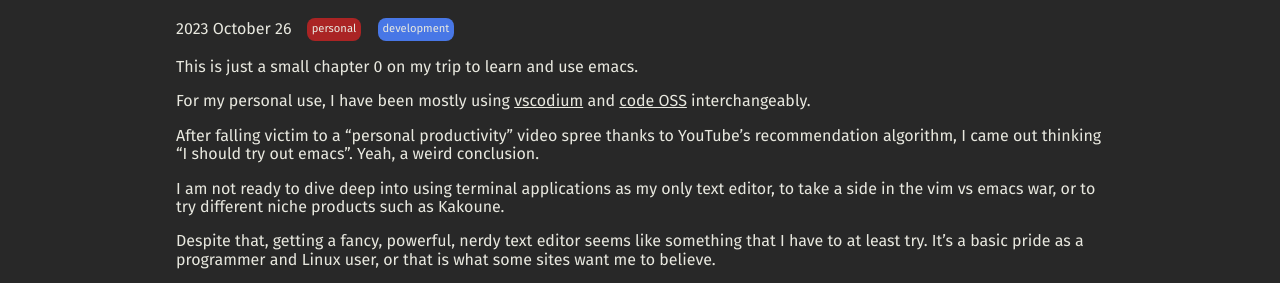
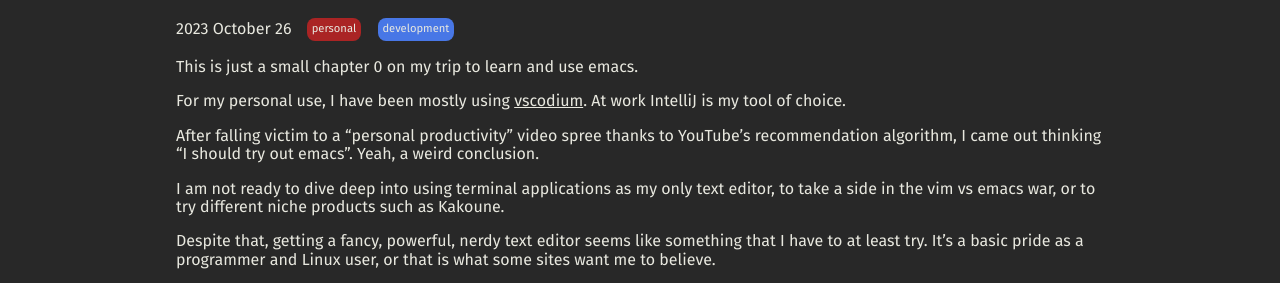
Before and after one commit to Alniarez/alniarez-web, a Jekyll site: the page built from _posts/2023-10-26-experiencing-emas.md, in a window 1280 px wide. Shown: the part 172-455 px from the top of the page. Built offline with Jekyll 4.4.1, drawn with Linux system fonts in a browser that asks for light colours; nearby versions of some CDN libraries.

Commit message:
Update 2023-10-26-experiencing-emas.md

```diff
--- a/_posts/2023-10-26-experiencing-emas.md
+++ b/_posts/2023-10-26-experiencing-emas.md
@@ -5,7 +5,7 @@ tags: personal development
 ---
 This is just a small chapter 0 on my trip to learn and use emacs.
 
-For my personal use, I have been mostly using [vscodium](https://vscodium.com) and [code OSS](https://github.com/microsoft/vscode/wiki/Differences-between-the-repository-and-Visual-Studio-Code) interchangeably.
+For my personal use, I have been mostly using [vscodium](https://vscodium.com). At work IntelliJ is my tool of choice.
 
 After falling victim to a "personal productivity" video spree thanks to YouTube's recommendation algorithm, I came out thinking "I should try out emacs". Yeah, a weird conclusion.
 
```
